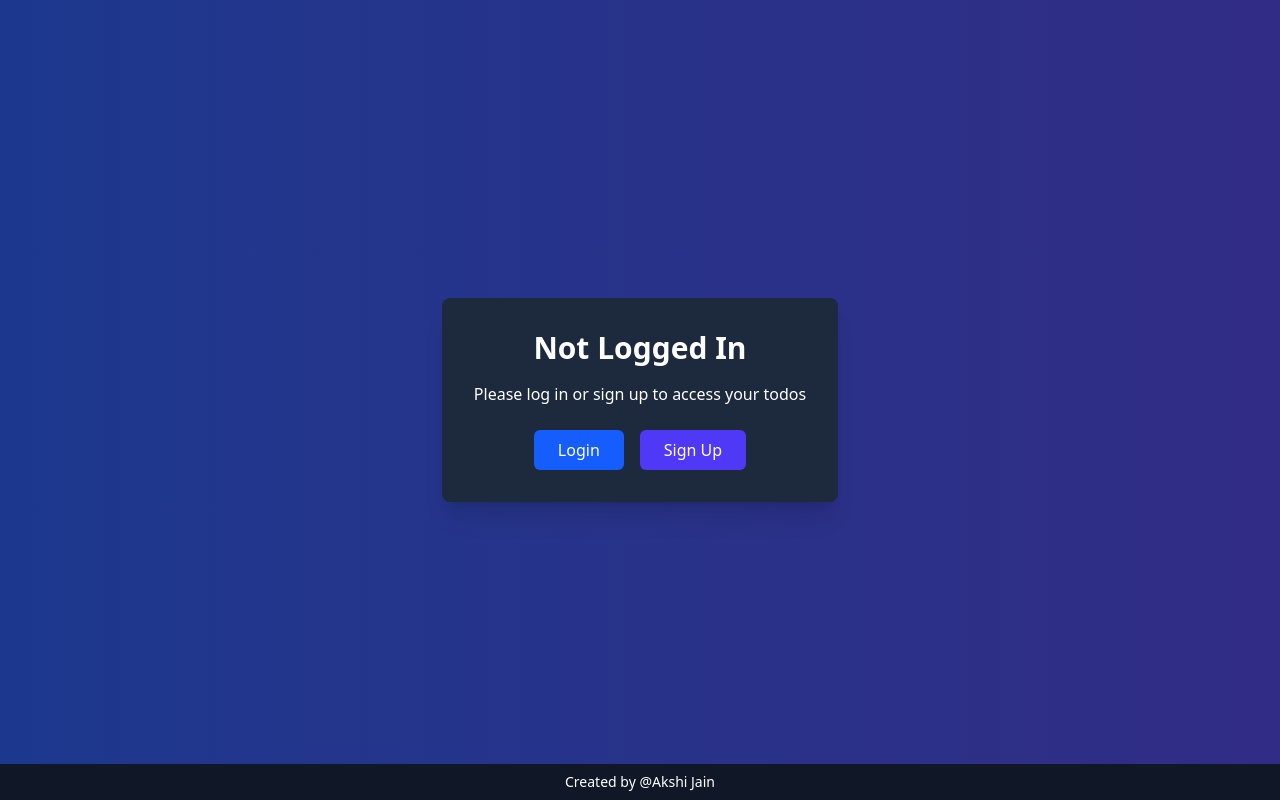
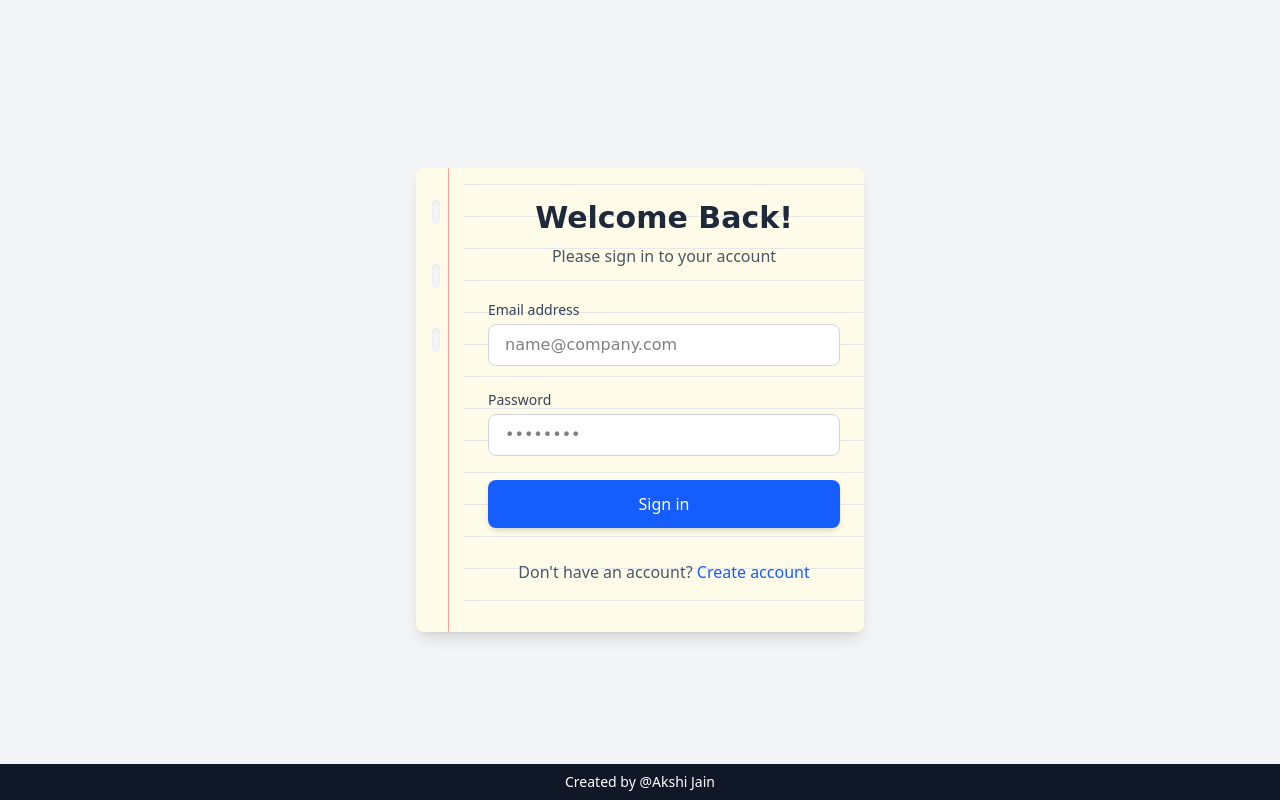
Before and after one commit to akshi009/Let-s-Plan, a React (Vite) app: page / in a window 1280 px wide. Built offline with nearby package versions, Linux system fonts and the light colour scheme; no server answers.

Commit message:
ui done dana done

```diff
--- a/package.json
+++ b/package.json
@@ -13,6 +13,7 @@
     "@reduxjs/toolkit": "^2.6.1",
     "@tailwindcss/vite": "^4.0.14",
     "appwrite": "^17.0.1",
+    "framer-motion": "^12.5.0",
     "lucide-react": "^0.483.0",
     "react": "^19.0.0",
     "react-dom": "^19.0.0",
--- a/src/App.css
+++ b/src/App.css
@@ -41,6 +41,9 @@
   opacity: 0;
 }
 
+@import url('https://fonts.googleapis.com/css2?family=Poppins:wght@300;400;600&display=swap');
+
+
 .opacity-100 {
   opacity: 1;
 }
--- a/src/components/Home.jsx
+++ b/src/components/Home.jsx
@@ -1,31 +1,20 @@
 import React, { useState } from 'react';
 import { useSelector } from 'react-redux';
-import { useNavigate } from 'react-router-dom';
 import Sidebar from './Sidebar';
 import TaskList from './TaskList';
+import Login from './login';
 
 function Home() {
   const [selectedTodo, setSelectedTodo] = useState(null);
   const auth = useSelector((state) => state.auth.status);
   const [isSidebarOpen, setIsSidebarOpen] = useState(true);
-  const navigate = useNavigate()
+
   // const [activeTodoId, setActiveTodoId] = useState(null);
 
   if (!auth) {
     return (
-      <div className="bg-gradient-to-r from-blue-900 to-indigo-900 h-screen flex items-center justify-center text-white">
-        <div className="bg-slate-800 p-8 rounded-lg shadow-xl text-center">
-          <h1 className="text-3xl font-bold mb-4">Not Logged In</h1>
-          <p className="mb-6">Please log in or sign up to access your todos</p>
-          <div className="flex gap-4 justify-center">
-            <button onClick={()=>navigate('/login')}  className="bg-blue-600 hover:bg-blue-700 px-6 py-2 rounded-md transition-colors">
-              Login
-            </button>
-            <button onClick={()=>navigate('/signup')}  className="bg-indigo-600 hover:bg-indigo-700 px-6 py-2 rounded-md transition-colors">
-              Sign Up
-            </button>
-          </div>
-        </div>
+      <div >
+       <Login/>
       </div>
     );
   }
--- a/src/components/Sidebar.jsx
+++ b/src/components/Sidebar.jsx
@@ -1,6 +1,6 @@
 import { Menu, MoreVertical, X } from "lucide-react";
 import React, { useEffect, useState } from 'react';
-import { FaCheck, FaEdit, FaPlus, FaTimes, FaTrash } from 'react-icons/fa';
+import { FaCheck, FaPlus, FaTimes } from 'react-icons/fa';
 import { useDispatch, useSelector } from 'react-redux';
 import { createTodos, deleteTodos, fetchTodos, updateTodo } from '../store/todoSlice';
 import Logout from './Logout';
@@ -189,7 +189,7 @@ function Sidebar({ selectedTodo, activeTodoId, isSidebarOpen, setIsSidebarOpen }
                                 }}
                                 className="w-full text-left p-2 hover:bg-gray-700 transition-colors flex items-center"
                               >
-                                <FaEdit className="mr-2 text-blue-400" /> Edit
+                                 Edit
                               </button>
                               <button
                                 onClick={(e) => {
@@ -198,7 +198,7 @@ function Sidebar({ selectedTodo, activeTodoId, isSidebarOpen, setIsSidebarOpen }
                                 }}
                                 className="w-full text-left p-2 hover:bg-gray-700 transition-colors flex items-center"
                               >
-                                <FaTrash className="mr-2 text-red-400" /> Delete
+                                 Delete
                               </button>
                             </div>
                           )}
--- a/src/components/login.jsx
+++ b/src/components/login.jsx
@@ -10,6 +10,10 @@ function Login() {
     const dispatch = useDispatch()
     const [error, setError] = useState()
     const { register, handleSubmit, formState: { errors } } = useForm()
+
+    // Default notepad color
+    const [notepadColor, setNotepadColor] = useState("#FEFCE8")
+    // const notepadBorderColor = "#8B5CF6" // Purple border to match the color
 
     const login = async (data) => {
       setError('')
@@ -29,23 +33,52 @@ function Login() {
     }
 
   return (
-    <section className="justify-center h-screen items-center flex  flex-col  bg-gradient-to-br from-blue-50 to-indigo-100">
+    <section className="flex justify-center bg-gray-100 h-screen items-center p-4">
+      <div className="w-full max-w-md mx-auto">
+        {/* Notepad-style container */}
+        <div className="rounded-lg shadow-lg relative overflow-hidden"
+             style={{ backgroundColor: notepadColor }}>
 
-  <div className="md:w-1/2 flex items-center justify-center p-6 md:p-6">
-    <div className="w-full max-w-md bg-white rounded-2xl shadow-xl p-6 md:p-8">
-      <div className="text-center mb-6">
-        <h2 className="text-2xl md:text-3xl font-bold text-gray-800">Log in</h2>
-        <p className="text-gray-600 mt-2">Enter your credentials to access your account</p>
+          {/* Red margin line on left */}
+          <div className="absolute left-8 top-0 bottom-0 w-px bg-red-300"></div>
+
+          {/* Paper holes */}
+          <div className="absolute left-4 top-8 w-2 h-6 bg-gray-100 rounded-full shadow-inner"></div>
+          <div className="absolute left-4 top-24 w-2 h-6 bg-gray-100 rounded-full shadow-inner"></div>
+          <div className="absolute left-4 top-40 w-2 h-6 bg-gray-100 rounded-full shadow-inner"></div>
+
+          {/* Content area with lined background */}
+          <div className="relative ml-12 py-8 px-6"
+               style={{
+                 backgroundImage: 'linear-gradient(#e5e7eb 1px, transparent 1px)',
+                 backgroundSize: '100% 2rem',
+                 backgroundPosition: '0 1rem',
+                 backgroundColor: notepadColor
+               }}>
+
+            {/* Login header */}
+            <div className="text-center mb-8">
+              <h2 className="text-3xl font-bold text-gray-800"
+                  style={{ fontFamily: "'Comic Sans MS', cursive, sans-serif" }}>
+                Welcome Back!
+              </h2>
+              <p className="mt-2 text-gray-600">
+                Please sign in to your account
+              </p>
             </div>
 
-      <form onSubmit={handleSubmit(login)} className="space-y-4">
+            {/* Login form */}
+            <form onSubmit={handleSubmit(login)} className="space-y-6">
               <div>
-          <label htmlFor="email" className="block text-sm font-medium text-gray-700 mb-1">Email address</label>
+                <label htmlFor="email" className="block text-sm font-medium text-gray-700 mb-1">
+                  Email address
+                </label>
                 <input
                   id="email"
                   type="email"
                   placeholder="name@company.com"
-            className="w-full px-4 py-2 rounded-lg border border-gray-300 focus:ring-2 focus:ring-blue-500 focus:border-transparent transition-all duration-200 outline-none"
+                  className="w-full px-4 py-2 bg-white bg-opacity-70 rounded-lg border border-gray-300 focus:ring-2 focus:ring-purple-400 focus:border-transparent transition-all duration-200 outline-none"
+                  style={{ fontFamily: "'Comic Sans MS', cursive, sans-serif" }}
                   {...register("email", {
                     required: "Email is required",
                     validate: {
@@ -61,14 +94,15 @@ function Login() {
               </div>
 
               <div>
-          <div className="flex items-center justify-between mb-1">
-            <label htmlFor="password" className="block text-sm font-medium text-gray-700">Password</label>
-          </div>
+                <label htmlFor="password" className="block text-sm font-medium text-gray-700 mb-1">
+                  Password
+                </label>
                 <input
                   id="password"
                   type="password"
                   placeholder="••••••••"
-            className="w-full px-4 py-2 rounded-lg border border-gray-300 focus:ring-2 focus:ring-blue-500 focus:border-transparent transition-all duration-200 outline-none"
+                  className="w-full px-4 py-2 bg-white bg-opacity-70 rounded-lg border border-gray-300 focus:ring-2 focus:ring-purple-400 focus:border-transparent transition-all duration-200 outline-none"
+                  style={{ fontFamily: "'Comic Sans MS', cursive, sans-serif" }}
                   {...register("password", {
                     required: "Password is required"
                   })}
@@ -95,13 +129,13 @@ function Login() {
 
               <button
                 type="submit"
-          className="w-full cursor-pointer bg-blue-600 hover:bg-blue-700 focus:ring-4 focus:ring-blue-300 text-white font-medium py-2 px-4 rounded-lg transition-all duration-200"
+                className="w-full cursor-pointer bg-blue-600 hover:bg-blue-700 text-white font-medium py-3 px-4 rounded-lg transition-all duration-200 shadow-md"
               >
                 Sign in
               </button>
             </form>
 
-      <div className="mt-6 text-center">
+            <div className="mt-8 text-center pb-4">
               <p className="text-gray-600">
                 Don't have an account?{' '}
                 <Link
@@ -114,6 +148,7 @@ function Login() {
             </div>
           </div>
         </div>
+      </div>
     </section>
   )
 }
--- a/src/components/signup.jsx
+++ b/src/components/signup.jsx
@@ -1,50 +1,83 @@
-import React, { useState } from 'react'
-import { useForm } from 'react-hook-form'
-import { useDispatch } from 'react-redux'
-import { Link, useNavigate } from 'react-router-dom'
-import auth from '../appwrite/auth'
-import { login } from '../store/authstore'
+import React, { useState } from 'react';
+import { useForm } from 'react-hook-form';
+import { useDispatch } from 'react-redux';
+import { Link, useNavigate } from 'react-router-dom';
+import auth from '../appwrite/auth';
+import { login as authLogin } from '../store/authstore';
 
 function Signup() {
-    const navigate = useNavigate()
-    const dispatch = useDispatch()
-    const { register, handleSubmit, formState: { errors } } = useForm()
-    const [error, setError] = useState('')
+    const navigate = useNavigate();
+    const dispatch = useDispatch();
+    const [error, setError] = useState('');
+    const { register, handleSubmit, formState: { errors } } = useForm();
+
+    // Default notepad color
+    const [notepadColor, setNotepadColor] = useState("#F1F8E8");
 
     const signup = async (data) => {
-        setError('')
+        setError('');
         try {
-            const session = await auth.Signup(data)
-            if(session) {
-                const userdata = await auth.getUser()
-                if(userdata) dispatch(login(userdata))
-                navigate('/')
+            const session = await auth.signup(data);
+            if (session) {
+                const userData = await auth.getUser();
+                if (userData) dispatch(authLogin(userData));
+                navigate('/');
             } else {
-                setError('Invalid credentials')
+                setError('Invalid credentials');
             }
         } catch (error) {
-            setError(error.message)
-            console.log(error, ': In signup')
+            setError(error.message);
+            console.log(error, ': In signup');
         }
-    }
+    };
 
     return (
-        <section className="justify-center  h-screen items-center flex flex-col bg-gradient-to-br from-blue-50 to-indigo-100">
-            <div className="md:w-1/2 flex items-center md:p-6  justify-center ">
-                <div className="w-full max-w-xl bg-white rounded-2xl shadow-xl p-6 md:p-8">
-                    <div className="text-center mb-6">
-                        <h2 className="text-2xl md:text-3xl font-bold text-gray-800">Create account</h2>
-                        <p className="text-gray-600 mt-2">Sign up to start managing your notes</p>
+        <section className="flex justify-center bg-gray-100 h-screen items-center p-4">
+            <div className="w-full max-w-md mx-auto">
+                {/* Notepad-style container */}
+                <div className="rounded-lg shadow-lg relative overflow-hidden"
+                     style={{ backgroundColor: notepadColor }}>
+
+                    {/* Red margin line on left */}
+                    <div className="absolute left-8 top-0 bottom-0 w-px bg-red-300"></div>
+
+                    {/* Paper holes */}
+                    <div className="absolute left-4 top-8 w-2 h-6 bg-gray-100 rounded-full shadow-inner"></div>
+                    <div className="absolute left-4 top-24 w-2 h-6 bg-gray-100 rounded-full shadow-inner"></div>
+                    <div className="absolute left-4 top-40 w-2 h-6 bg-gray-100 rounded-full shadow-inner"></div>
+
+                    {/* Content area with lined background */}
+                    <div className="relative ml-12 py-8 px-6"
+                         style={{
+                             backgroundImage: 'linear-gradient(#e5e7eb 1px, transparent 1px)',
+                             backgroundSize: '100% 2rem',
+                             backgroundPosition: '0 1rem',
+                             backgroundColor: notepadColor
+                         }}>
+
+                        {/* Signup header */}
+                        <div className="text-center mb-8">
+                            <h2 className="text-3xl font-bold text-gray-800"
+                                style={{ fontFamily: "'Comic Sans MS', cursive, sans-serif" }}>
+                                Create Account
+                            </h2>
+                            <p className="mt-2 text-gray-600">
+                                Sign up to start managing your notes
+                            </p>
                         </div>
 
-                    <form onSubmit={handleSubmit(signup)} className="space-y-4">
+                        {/* Signup form */}
+                        <form onSubmit={handleSubmit(signup)} className="space-y-6">
                             <div>
-                            <label htmlFor="name" className="block text-sm font-medium text-gray-700 mb-1">Full name</label>
+                                <label htmlFor="name" className="block text-sm font-medium text-gray-700 mb-1">
+                                    Full Name
+                                </label>
                                 <input
                                     id="name"
                                     type="text"
                                     placeholder="John Doe"
-                                className="w-full px-4 py-2 rounded-lg border border-gray-300 focus:ring-2 focus:ring-blue-500 focus:border-transparent transition-all duration-200 outline-none"
+                                    className="w-full px-4 py-2 bg-white bg-opacity-70 rounded-lg border border-gray-300 focus:ring-2 focus:ring-purple-400 focus:border-transparent transition-all duration-200 outline-none"
+                                    style={{ fontFamily: "'Comic Sans MS', cursive, sans-serif" }}
                                     {...register("name", {
                                         required: "Name is required"
                                     })}
@@ -55,12 +88,15 @@ function Signup() {
                             </div>
 
                             <div>
-                            <label htmlFor="email" className="block text-sm font-medium text-gray-700 mb-1">Email address</label>
+                                <label htmlFor="email" className="block text-sm font-medium text-gray-700 mb-1">
+                                    Email Address
+                                </label>
                                 <input
                                     id="email"
                                     type="email"
                                     placeholder="name@company.com"
-                                className="w-full px-4 py-2 rounded-lg border border-gray-300 focus:ring-2 focus:ring-blue-500 focus:border-transparent transition-all duration-200 outline-none"
+                                    className="w-full px-4 py-2 bg-white bg-opacity-70 rounded-lg border border-gray-300 focus:ring-2 focus:ring-purple-400 focus:border-transparent transition-all duration-200 outline-none"
+                                    style={{ fontFamily: "'Comic Sans MS', cursive, sans-serif" }}
                                     {...register("email", {
                                         required: "Email is required",
                                         validate: {
@@ -76,12 +112,15 @@ function Signup() {
                             </div>
 
                             <div>
-                            <label htmlFor="password" className="block text-sm font-medium text-gray-700 mb-1">Password (8 digits)</label>
+                                <label htmlFor="password" className="block text-sm font-medium text-gray-700 mb-1">
+                                    Password (8 digits)
+                                </label>
                                 <input
                                     id="password"
                                     type="password"
                                     placeholder="••••••••"
-                                className="w-full px-4 py-2 rounded-lg border border-gray-300 focus:ring-2 focus:ring-blue-500 focus:border-transparent transition-all duration-200 outline-none"
+                                    className="w-full px-4 py-2 bg-white bg-opacity-70 rounded-lg border border-gray-300 focus:ring-2 focus:ring-purple-400 focus:border-transparent transition-all duration-200 outline-none"
+                                    style={{ fontFamily: "'Comic Sans MS', cursive, sans-serif" }}
                                     {...register("password", {
                                         required: "Password is required",
                                         minLength: {
@@ -90,7 +129,6 @@ function Signup() {
                                         }
                                     })}
                                 />
-
                                 {errors.password && (
                                     <p className="mt-1 text-sm text-red-600">{errors.password.message}</p>
                                 )}
@@ -113,13 +151,13 @@ function Signup() {
 
                             <button
                                 type="submit"
-                            className="w-full bg-blue-600 hover:bg-blue-700 focus:ring-4 focus:ring-blue-300 text-white font-medium cursor-pointer py-2 px-4 rounded-lg transition-all duration-200"
+                                className="w-full cursor-pointer bg-blue-600 hover:bg-blue-700 text-white font-medium py-3 px-4 rounded-lg transition-all duration-200 shadow-md"
                             >
-                            Create account
+                                Create Account
                             </button>
                         </form>
 
-                    <div className="mt-6 text-center">
+                        <div className="mt-8 text-center pb-4">
                             <p className="text-gray-600">
                                 Already have an account?{' '}
                                 <Link
@@ -132,8 +170,9 @@ function Signup() {
                         </div>
                     </div>
                 </div>
+            </div>
         </section>
-    )
+    );
 }
 
-export default Signup
+export default Signup;
--- a/src/index.css
+++ b/src/index.css
@@ -1 +1,2 @@
 @import "tailwindcss";
+@import url('https://fonts.googleapis.com/css2?family=Poppins:wght@300;400;600&display=swap');
```
Also changed, not shown: 1 other file (tests, documents, lock files or other folders). Lines whose indentation alone changed are shown as unchanged.
